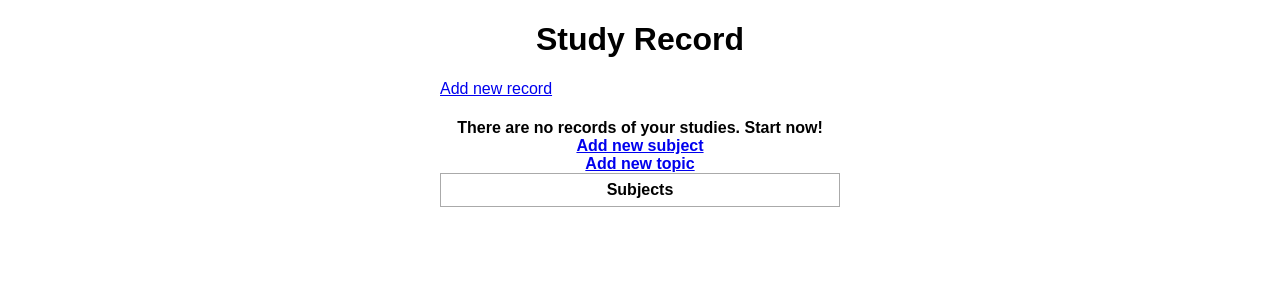
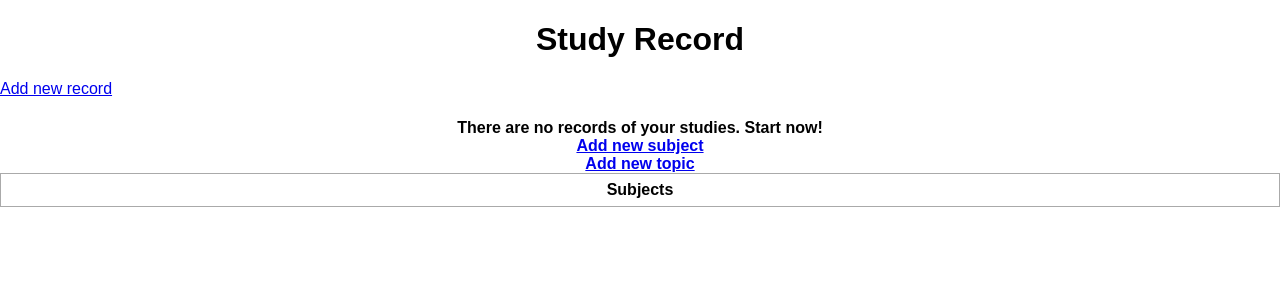
Before and after one commit to LyndonFan/RevisionTracker, a Flask app: page / in a window 1280 px wide. Shown: the top 300 px of the page. Run offline with Flask 2, Linux system fonts and the light colour scheme; data that the repository does not hold is empty.

Commit message:
full width

```diff
--- a/static/css/main.css
+++ b/static/css/main.css
@@ -1,11 +1,12 @@
 body, html {
     margin: 0;
     font-family: sans-serif;
+    width: 100%;
 }
 
 .content {
     margin: 0 auto;
-    width: 400px;
+    width: 100%;
 }
 
 table, td, th {
--- a/templates/viewsubject.html
+++ b/templates/viewsubject.html
@@ -6,7 +6,7 @@
 
 {% block body %}
 <div class="content">
-    <table style="border: none;">
+    <table>
         <tr>
             <td><a href="/view/subject/{{subject}}/prev">Previous Subject</a></td>
             <th><h1 style="text-align: center;">{{subject}}</h1></th>
```
